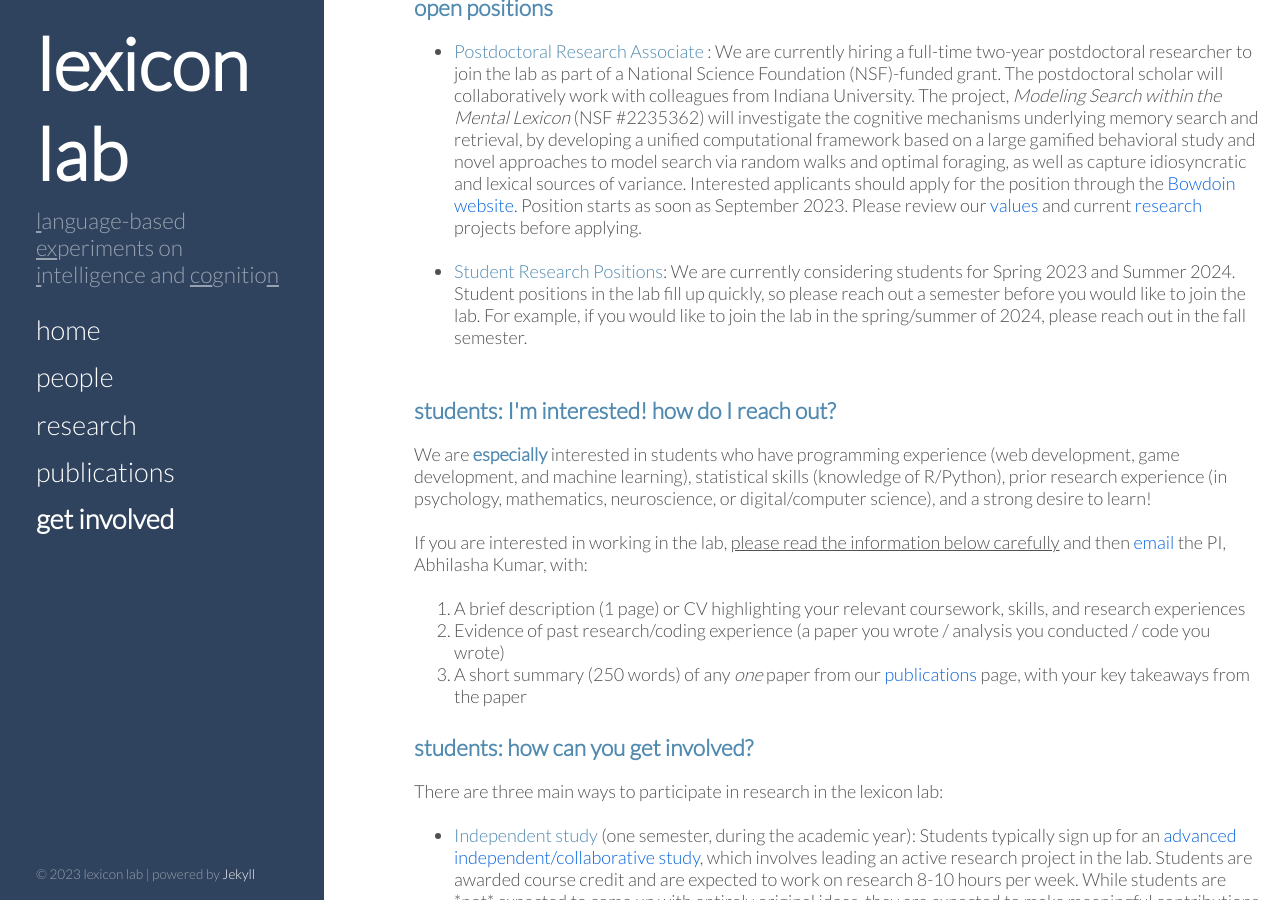
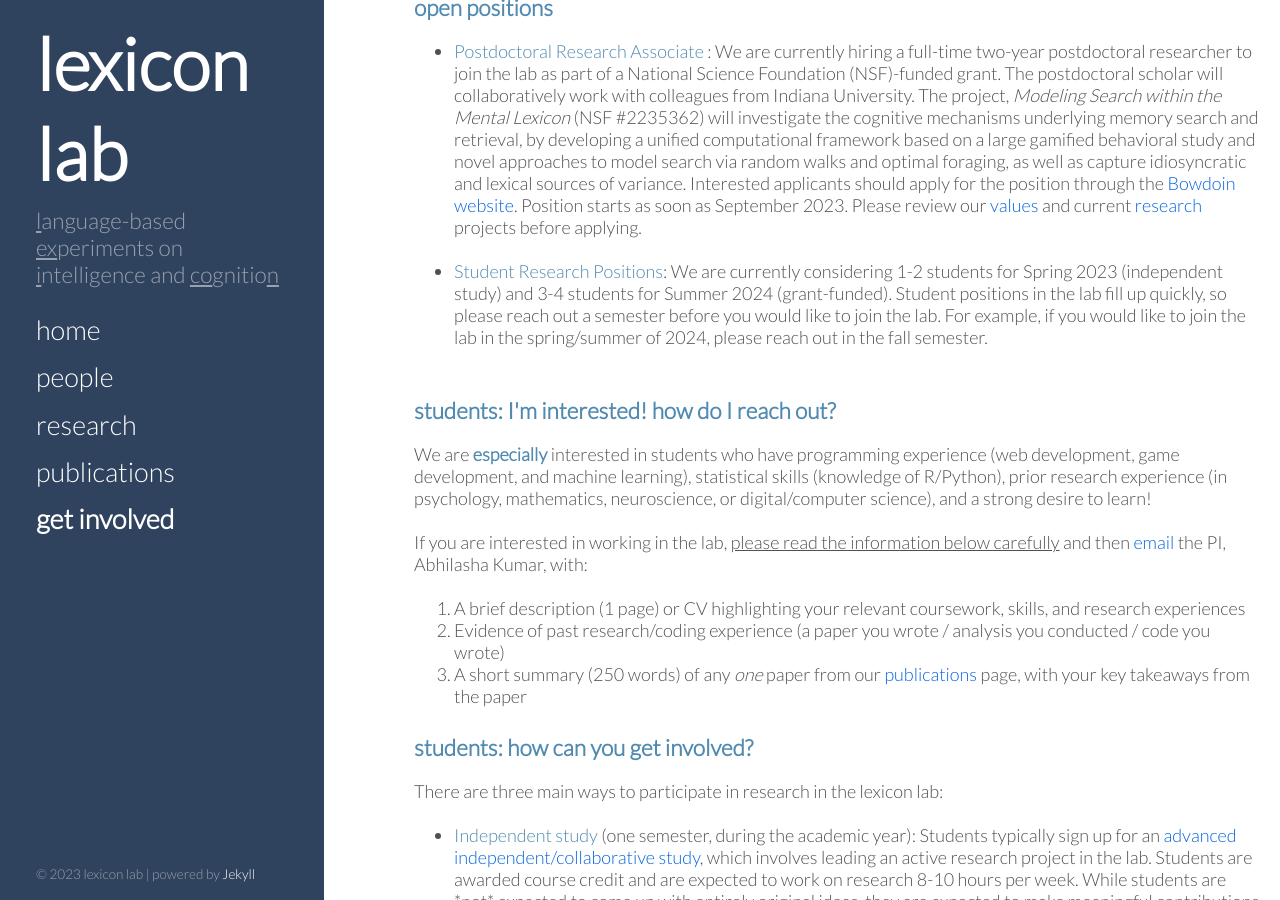
Before and after one commit to thelexiconlab/thelexiconlab.github.io, a Jekyll site: the page built from get involved.html, in a window 1280 px wide and 900 px high, scrolled down 269 px. Built offline with Jekyll 4.4.1, drawn with Linux system fonts in a browser that asks for light colours; Markdown is read by kramdown in place of the engine named in the settings; some of the changed text lies outside the part shown.

Commit message:
update get involved

```diff
--- a/get involved.html
+++ b/get involved.html
@@ -26,7 +26,7 @@
          Position starts as soon as September 2023. Please review our <a href="#values">values</a> and current <a href="https://thelexiconlab.github.io/research/">research</a> projects before applying.
         </li><br>
 
-    <li><span style="color:#508AB0">Student Research Positions</span>: We are currently considering students for Spring 2023 and Summer 2024.
+    <li><span style="color:#508AB0">Student Research Positions</span>: We are currently considering 1-2 students for Spring 2023 (independent study) and 3-4 students for Summer 2024 (grant-funded).
         Student positions in the lab fill up quickly, so please reach out a semester before you would like to join the lab.
         For example, if you would like to join the lab in the spring/summer of 2024, please reach out in the fall semester.
     </li><br>
@@ -50,7 +50,7 @@
     There are three main ways to participate in research in the lexicon lab:<br><br>
         <ul>
         <li><span style="color:#508AB0">Independent study</span> (one semester, during the academic year): Students typically sign up for an <a href="https://www.bowdoin.edu/registrar/students/course-registration/independent-study.html" target="_blank">advanced independent/collaborative study</a>, which involves leading an active research project in the lab. Students are awarded course credit and are expected to work on research 8-10 hours per week. While students are *not* expected to come up with entirely original ideas, they are expected to make meaningful contributions to ongoing projects by designing new studies, analyzing data, writing paper(s), and/or coding. Students who have taken either PSYC 2740 (Lab in Cognitive Science) or have prior experience doing research and/or coding are typically in a better position to contribute to the lab, and are therefore given more preference.</li><br>
-        <li><span style="color:#508AB0">Summer research</span>(8-10 weeks): To work in the lab during the summer, students who have previously worked in the lab in some capacity are encouraged to apply for <a href="https://www.bowdoin.edu/student-fellowships/summer-fellowships/index.html" target="_blank">summer research funding through the College</a>. Summer projects typically take the form of finishing up existing research projects (i.e., writing a paper), or designing more intensive experiments. Students are expected to work 40 hours per week for 8-10 weeks and stay on campus for the duration of the summer project. Given the dedicated time and resources that summer research requires, mainly students who have previously worked in the lab will be considered for these positions. Programming experience is preferred for these positions.</li><br>
+        <li><span style="color:#508AB0">Summer research</span>(8-10 weeks): To work in the lab during the summer, students are typically asked to demonstrate previous research experience (within the lab or in another lab). Summer students are supported either through lab grant funding, or <a href="https://www.bowdoin.edu/student-fellowships/summer-fellowships/index.html" target="_blank">summer research funding through the College</a>. Summer projects typically take the form of finishing up existing research projects (i.e., writing a paper), designing more intensive experiments, or conducting data analysis and/or modeling work. Students are expected to work 40 hours per week for 8-10 weeks and stay on campus for the duration of the summer project. Given the dedicated time and resources that summer research requires, mainly students who have previously worked in the lab OR have prior research experience will be considered for these positions. Programming experience is preferred for these positions.</li><br>
         <li><span style="color:#508AB0">Honors project</span> (two semesters, during the academic year): Senior majors in psychology can apply to do an <a href="https://www.bowdoin.edu/psychology/requirements/honors-guidelines/index.html" target="_blank">honors project</a> in their final year. Honors projects are a yearlong commitment, where students typically propose and design their own experiment, collect and analyze data, and write a thesis. Honors projects are typically related to the ongoing research in the lab, but attempt to advance the research in some way (instead of continuing an ongoing project). Students are expected to have some prior research and writing experience, as well as experience analyzing data and programming experiments (preferably in R/jsPsych/Python/PsychoPy). </li><br>
         </ul>
         For each type of opportunity, follow the <a href="#contact">instructions above to reach out</a> if you are interested in working in the lab.
```
